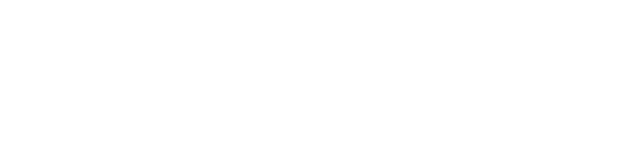
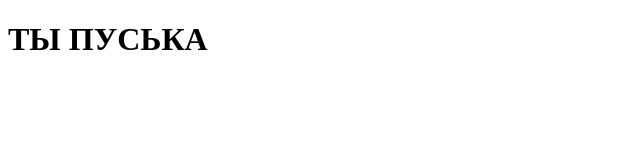
Before and after one commit to Gymnasium11/test1904, a plain HTML site: page index.html in a window 1280 px wide. Shown: the whole page, without its empty margins (0-640 px from the left). Drawn offline with Linux system fonts and the light colour scheme.

Commit message:
I'M IRON MAN

```diff
--- a/index.html
+++ b/index.html
@@ -6,6 +6,6 @@
     <title>Document</title>
 </head>
 <body>
-
+    <h1 class="ahahahahha">ТЫ ПУСЬКА</h1>
 </body>
 </html>
```
